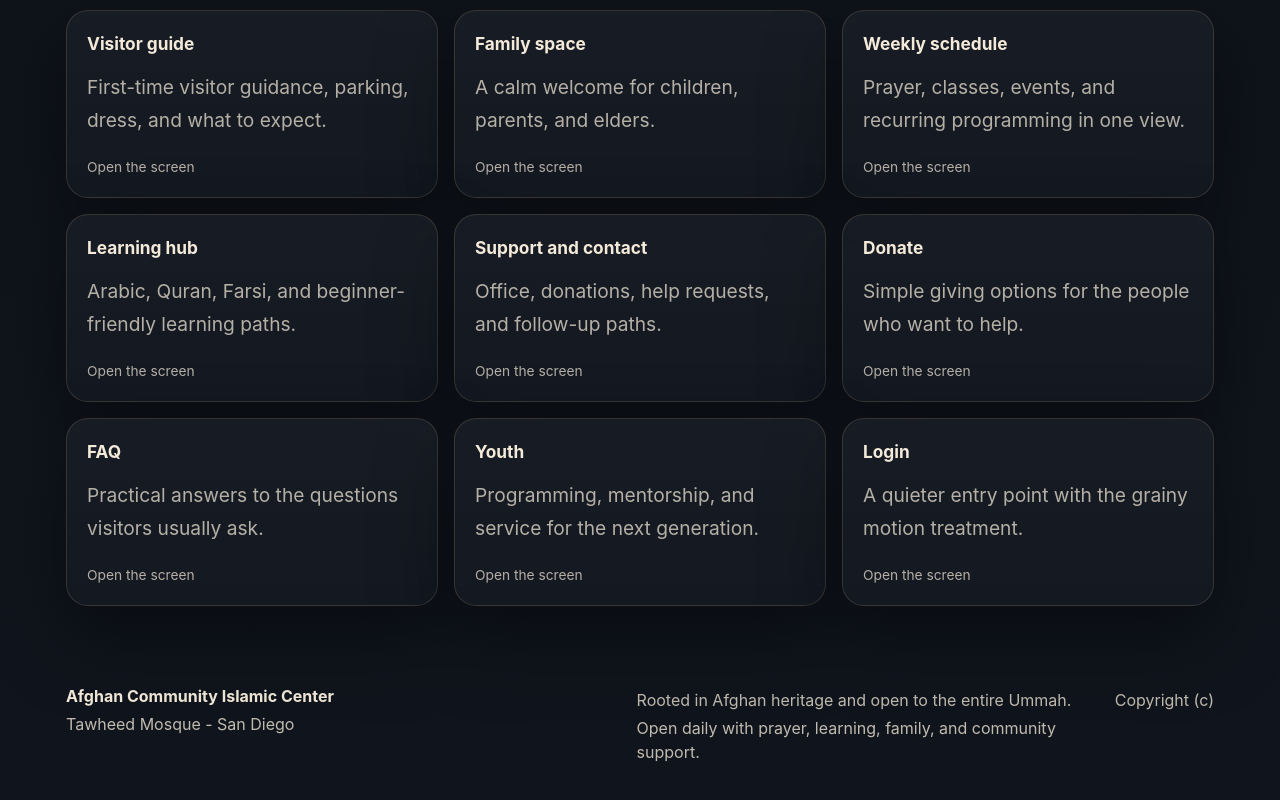
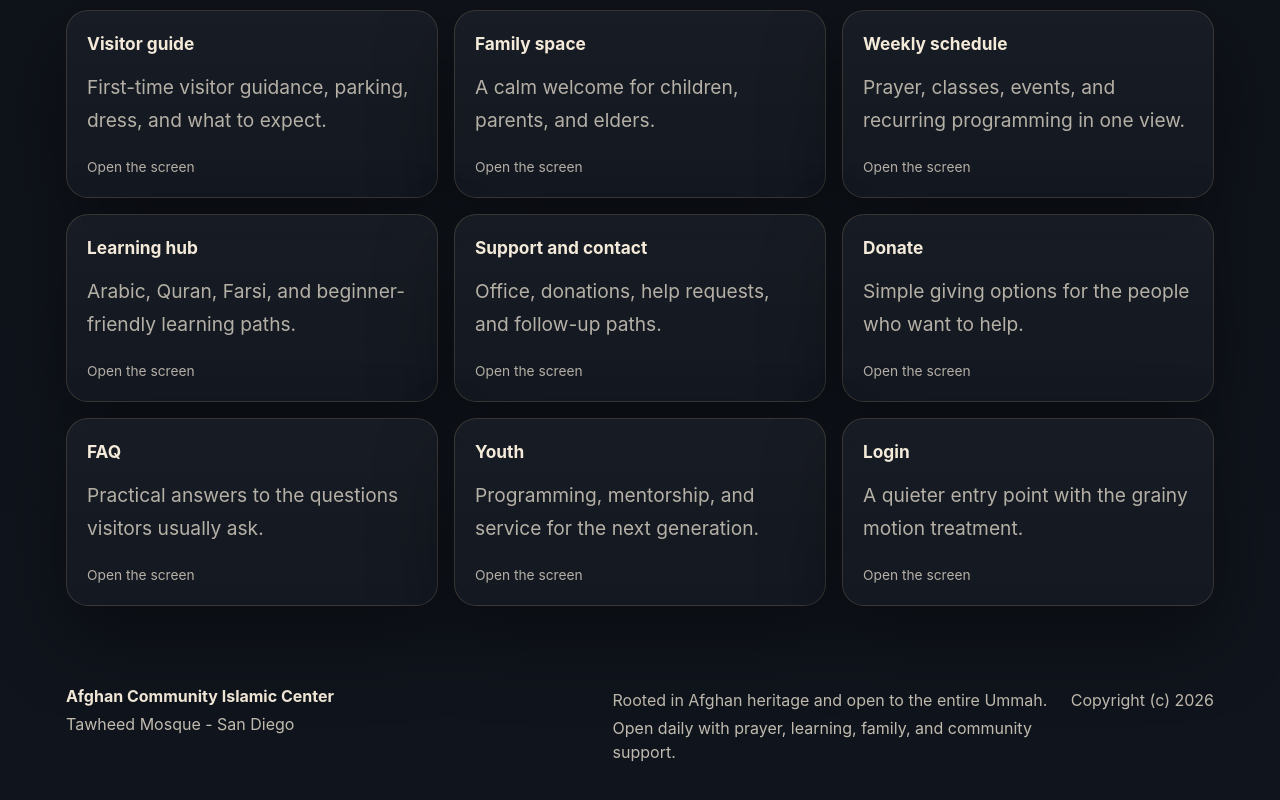
Before and after one commit to redlanternstudios/acic-tawheed-mosque, a Next.js app: page / in a window 1280 px wide. Shown: the part 2457-3257 px from the top of the page. Built offline with nearby package versions, Linux system fonts and the light colour scheme.

Commit message:
Show live year in ACIC footer

```diff
--- a/app/components/SiteChrome.tsx
+++ b/app/components/SiteChrome.tsx
@@ -8,6 +8,8 @@ export function SiteChrome({
   activeSlug: string;
   children: React.ReactNode;
 }>) {
+  const year = new Date().getFullYear();
+
   return (
     <div className="shell">
       <div className="noise" aria-hidden="true" />
@@ -44,7 +46,11 @@ export function SiteChrome({
           <summary className="menu-btn">Menu</summary>
           <div className="mobile-menu-inner">
             {navItems.map((item) => (
-              <Link key={item.slug} href={item.href} aria-current={activeSlug === item.slug ? "page" : undefined}>
+              <Link
+                key={item.slug}
+                href={item.href}
+                aria-current={activeSlug === item.slug ? "page" : undefined}
+              >
                 {item.label}
               </Link>
             ))}
@@ -66,7 +72,7 @@ export function SiteChrome({
           <p>Rooted in Afghan heritage and open to the entire Ummah.</p>
           <p>Open daily with prayer, learning, family, and community support.</p>
         </div>
-        <p>Copyright (c) <span data-year /></p>
+        <p>Copyright (c) {year}</p>
       </footer>
     </div>
   );
```
